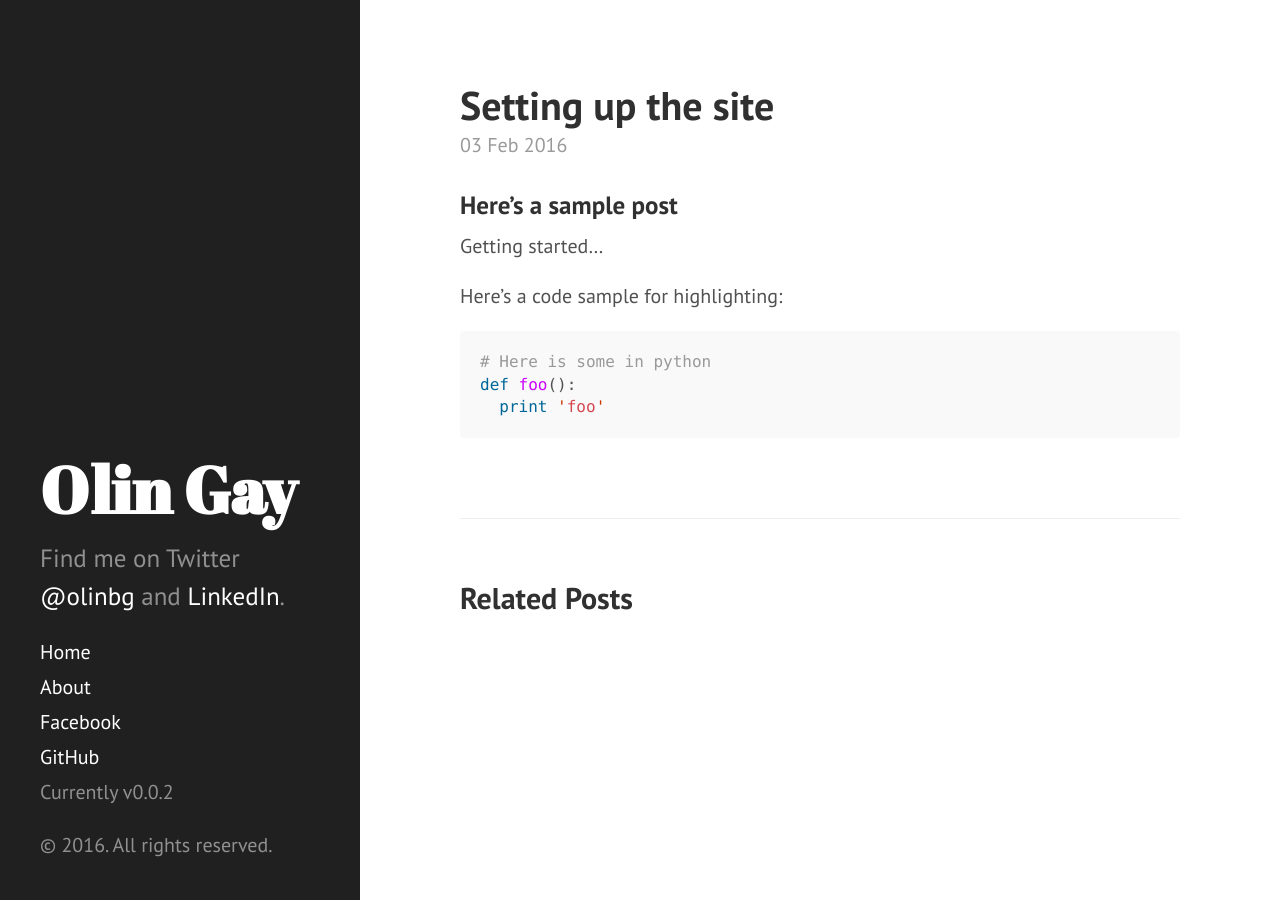
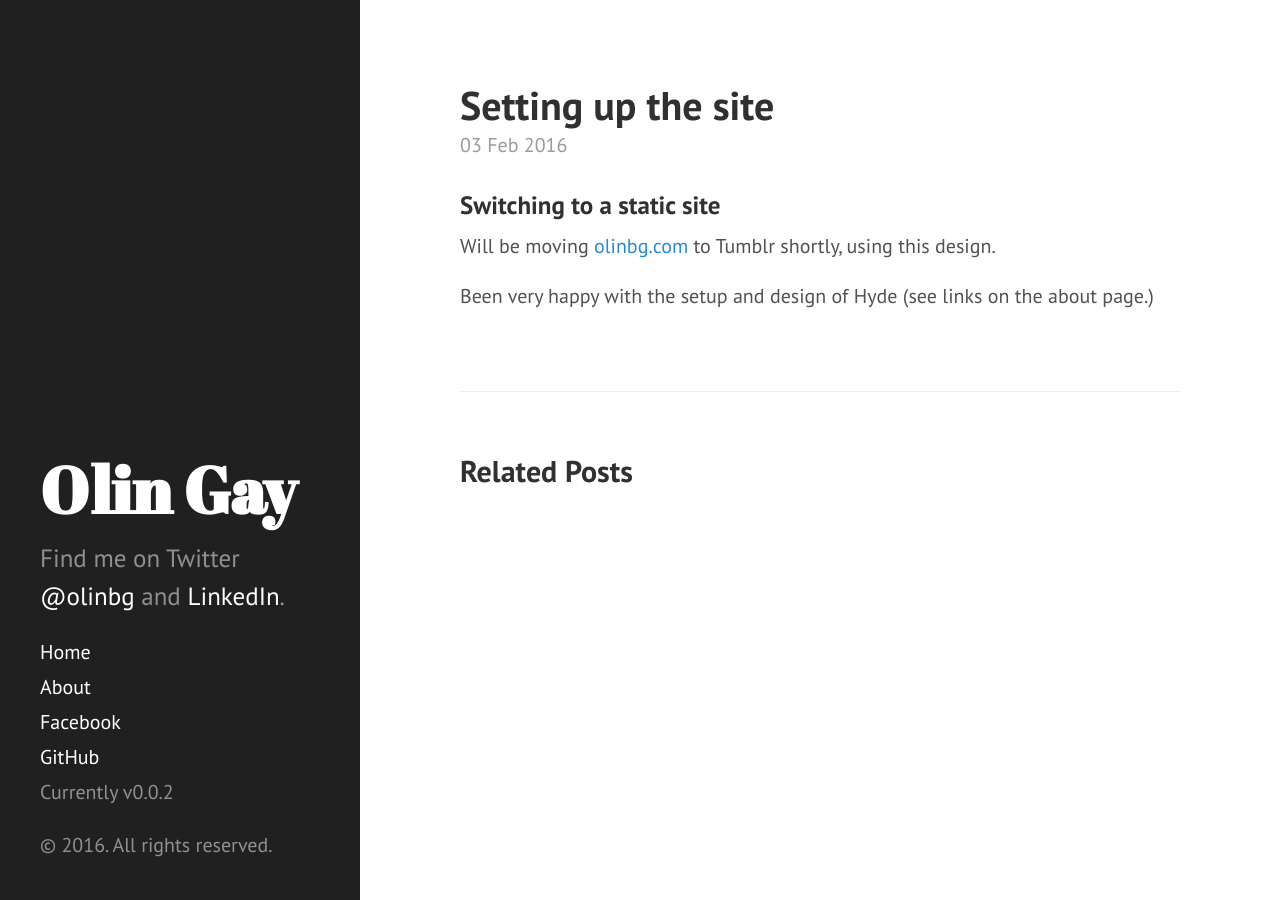
Before and after one commit to olinbg/olinbg.github.com, a Jekyll site: the page built from _posts/2016-02-03-getting-started.md, in a window 1280 px wide. Built offline with Jekyll 4.4.1, drawn with Linux system fonts in a browser that asks for light colours.

Commit message:
Updating today's post

````diff
--- a/_posts/2016-02-03-getting-started.md
+++ b/_posts/2016-02-03-getting-started.md
@@ -3,14 +3,8 @@ layout: post
 title: Setting up the site
 ---
 
-### Here's a sample post
+### Switching to a static site
 
-Getting started...
+Will be moving [olinbg.com](http://olinbg.com) to Tumblr shortly, using this design.
 
-Here's a code sample for highlighting:
-
-``` python
-# Here is some in python
-def foo():
-  print 'foo'
-```
+Been very happy with the setup and design of Hyde (see links on the about page.)
````
